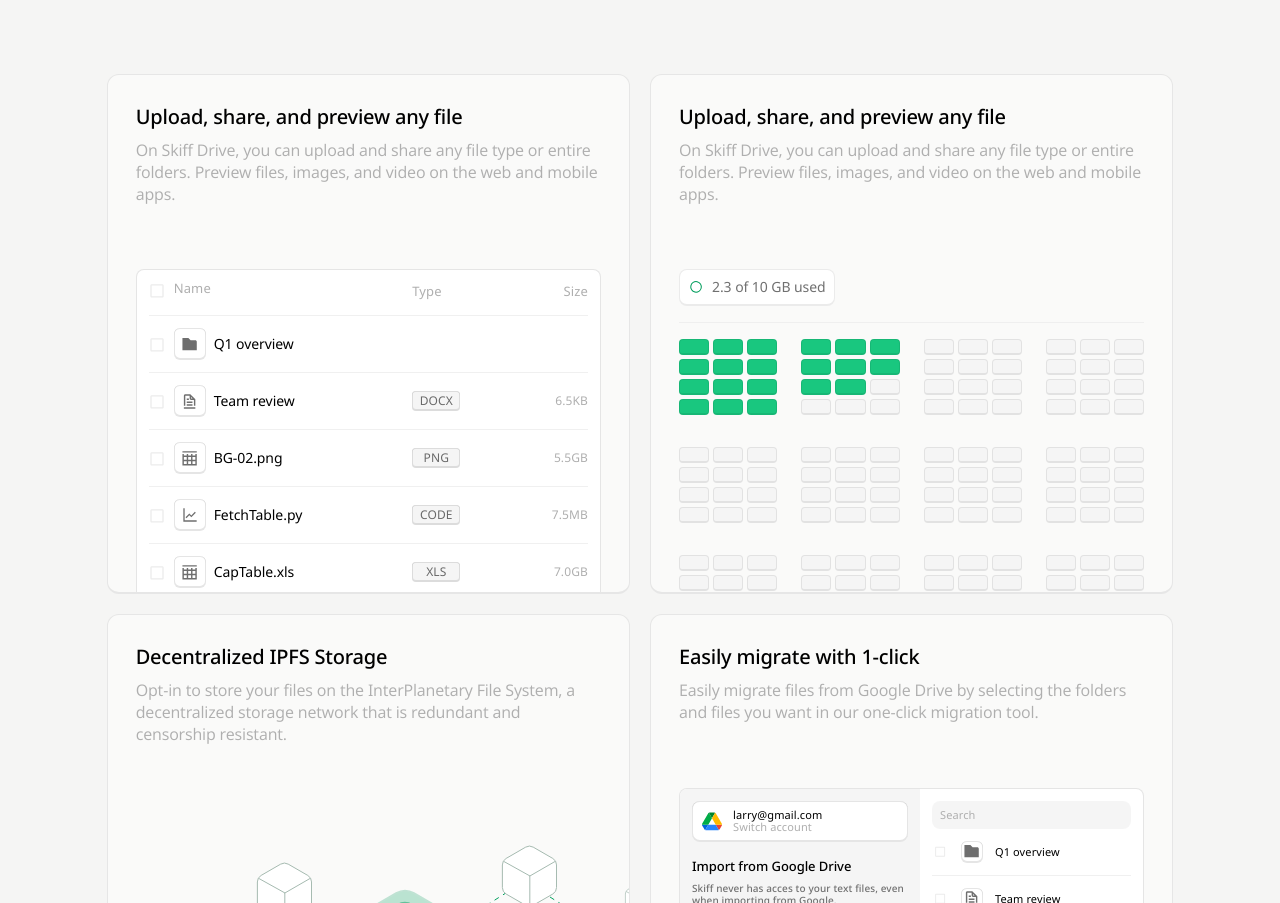
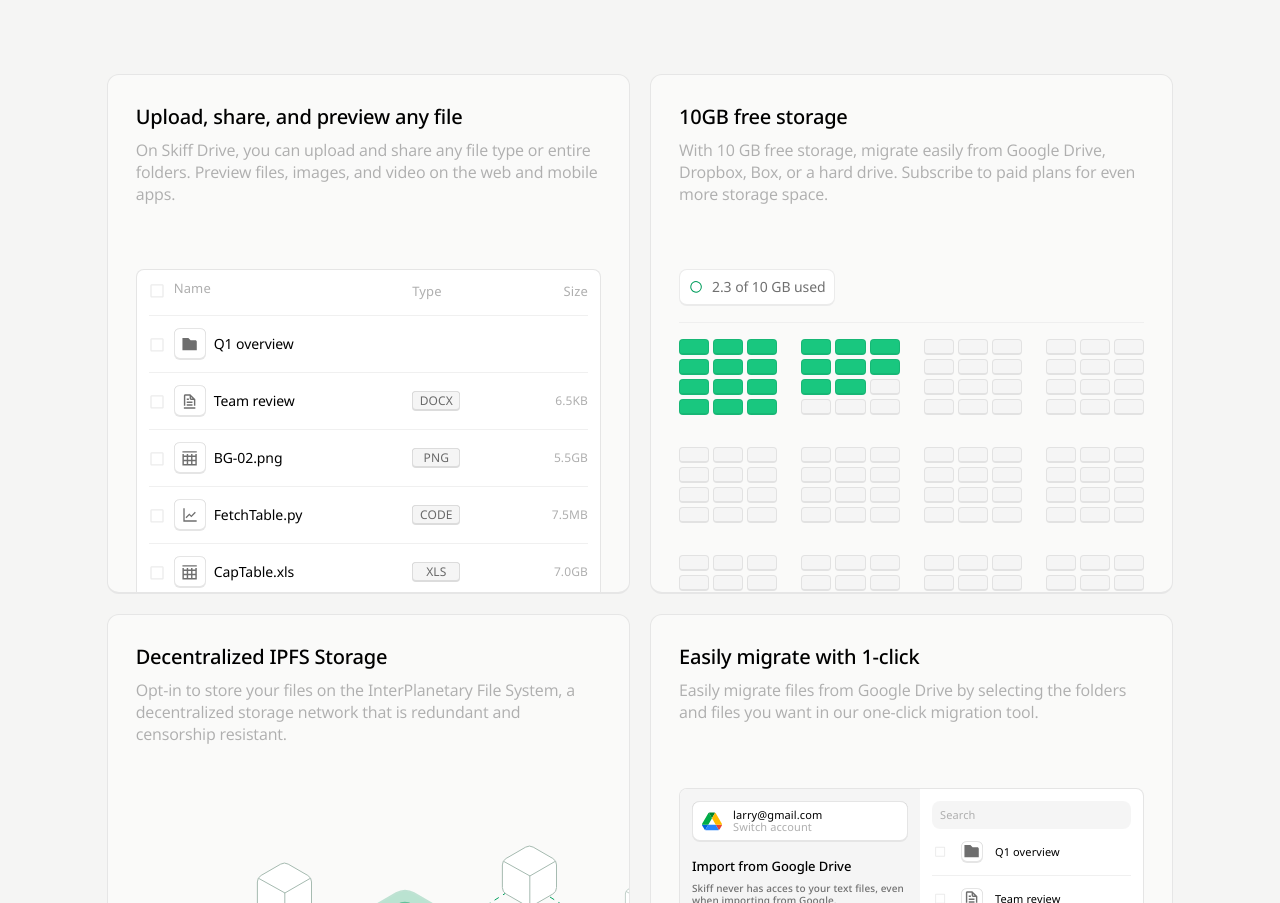
Before and after one commit to JeroPratto/skiff-clon, a React (Vite) app: page /drive in a window 1280 px wide. Shown: the part 1004-1907 px from the top of the page. Built offline with nearby package versions, Linux system fonts and the light colour scheme.

Commit message:
fix title and desc

```diff
--- a/src/Pages/Drive/components/DriveComponentGrid/FreeStorage.tsx
+++ b/src/Pages/Drive/components/DriveComponentGrid/FreeStorage.tsx
@@ -5,8 +5,8 @@
 const FreeStorage: React.FC = () => {
 	return (
 		<ProductGridComponent
-			title='Upload, share, and preview any file'
-			desc='On Skiff Drive, you can upload and share any file type or entire folders. Preview files, images, and video on the web and mobile apps.'
+			title='10GB free storage'
+			desc='With 10 GB free storage, migrate easily from Google Drive, Dropbox, Box, or a hard drive. Subscribe to paid plans for even more storage space.'
 		>
 			<div className={styles.container}>
 				<p className={styles.gigasUsed}>
```
